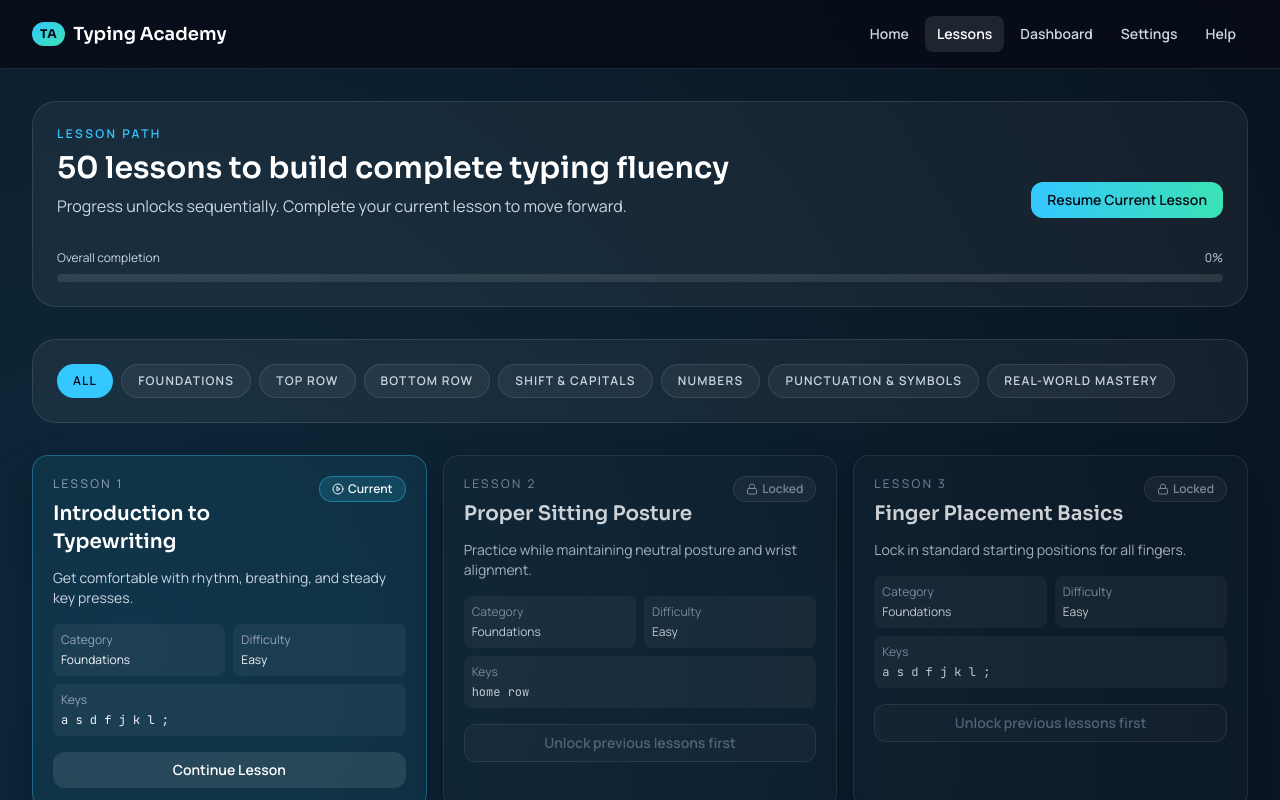
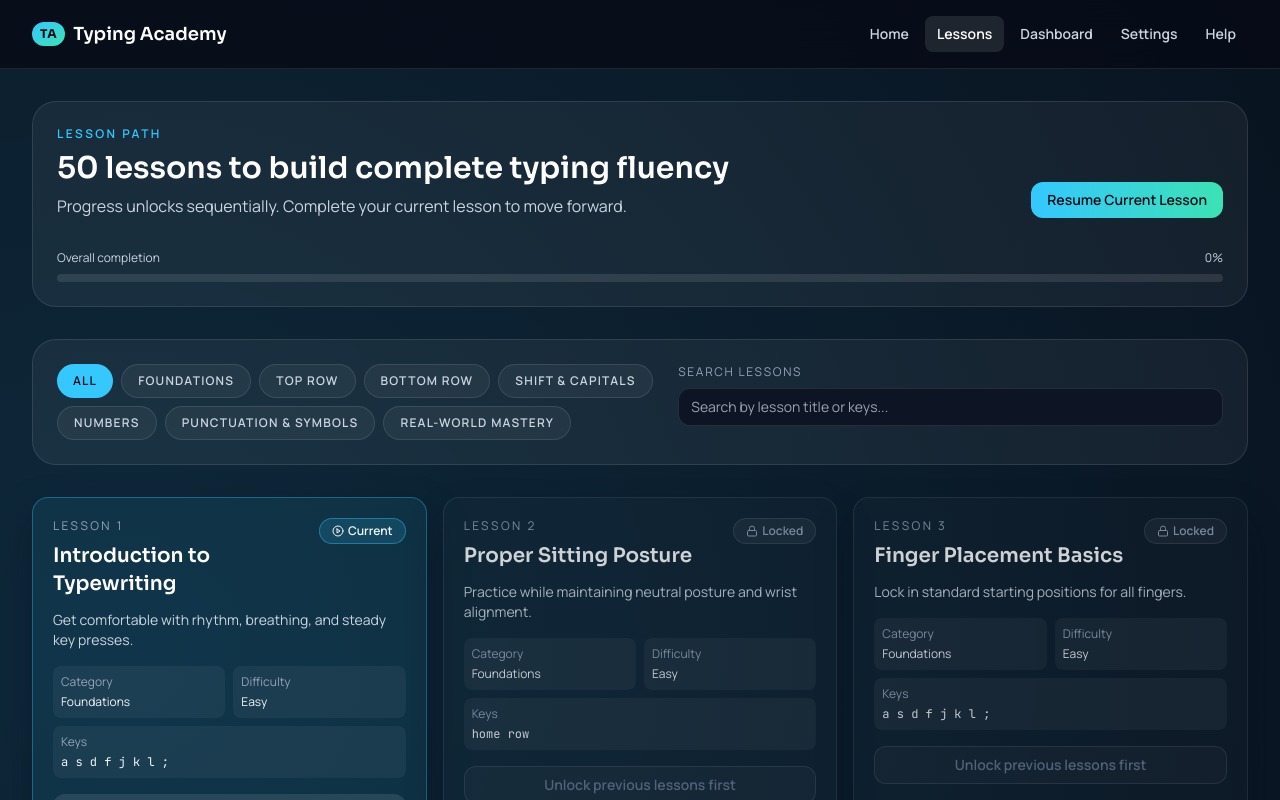
Before and after one commit to Arbab-ofc/Typing-Academy, a React (Vite) app: page /lessons in a window 1280 px wide. Shown: the top 800 px of the page. Built offline with nearby package versions, Linux system fonts and the light colour scheme.

Commit message:
feat: add lesson search filter for faster navigation

```diff
--- /dev/null
+++ b/src/components/lessons/LessonSearch.jsx
@@ -0,0 +1,14 @@
+export default function LessonSearch({ query, onChange }) {
+  return (
+    <label className="block text-sm">
+      <span className="mb-2 block text-xs uppercase tracking-[0.14em] text-slate-400">Search lessons</span>
+      <input
+        type="text"
+        value={query}
+        onChange={(event) => onChange(event.target.value)}
+        placeholder="Search by lesson title or keys..."
+        className="w-full rounded-xl border border-white/10 bg-ink-900 px-3 py-2 text-slate-100 outline-none focus:border-ocean-500"
+      />
+    </label>
+  );
+}
--- a/src/pages/LessonsPage.jsx
+++ b/src/pages/LessonsPage.jsx
@@ -7,15 +7,21 @@ import ProgressBar from '../components/common/ProgressBar';
 import SectionHeader from '../components/common/SectionHeader';
 import LessonCard from '../components/lessons/LessonCard';
 import CategoryFilterChips from '../components/lessons/CategoryFilterChips';
+import LessonSearch from '../components/lessons/LessonSearch';
 
 export default function LessonsPage() {
   const [activeCategory, setActiveCategory] = useState('All');
+  const [query, setQuery] = useState('');
   const { progress, progressSummary } = useAcademyContext();
 
   const filteredLessons = useMemo(() => {
-    if (activeCategory === 'All') return LESSONS;
-    return LESSONS.filter((lesson) => lesson.category === activeCategory);
-  }, [activeCategory]);
+    const base = activeCategory === 'All' ? LESSONS : LESSONS.filter((lesson) => lesson.category === activeCategory);
+    if (!query.trim()) return base;
+    const normalized = query.trim().toLowerCase();
+    return base.filter((lesson) =>
+      `${lesson.title} ${lesson.keysPracticed} ${lesson.description}`.toLowerCase().includes(normalized)
+    );
+  }, [activeCategory, query]);
 
   return (
     <div className="space-y-8">
@@ -38,11 +44,14 @@ export default function LessonsPage() {
       </section>
 
       <section className="rounded-3xl border border-white/10 bg-white/5 p-5 sm:p-6">
-        <CategoryFilterChips
-          categories={LESSON_CATEGORIES}
-          activeCategory={activeCategory}
-          onChange={setActiveCategory}
-        />
+        <div className="grid gap-4 lg:grid-cols-[1fr_0.9fr]">
+          <CategoryFilterChips
+            categories={LESSON_CATEGORIES}
+            activeCategory={activeCategory}
+            onChange={setActiveCategory}
+          />
+          <LessonSearch query={query} onChange={setQuery} />
+        </div>
       </section>
 
       <section className="grid gap-4 sm:grid-cols-2 xl:grid-cols-3">
```
